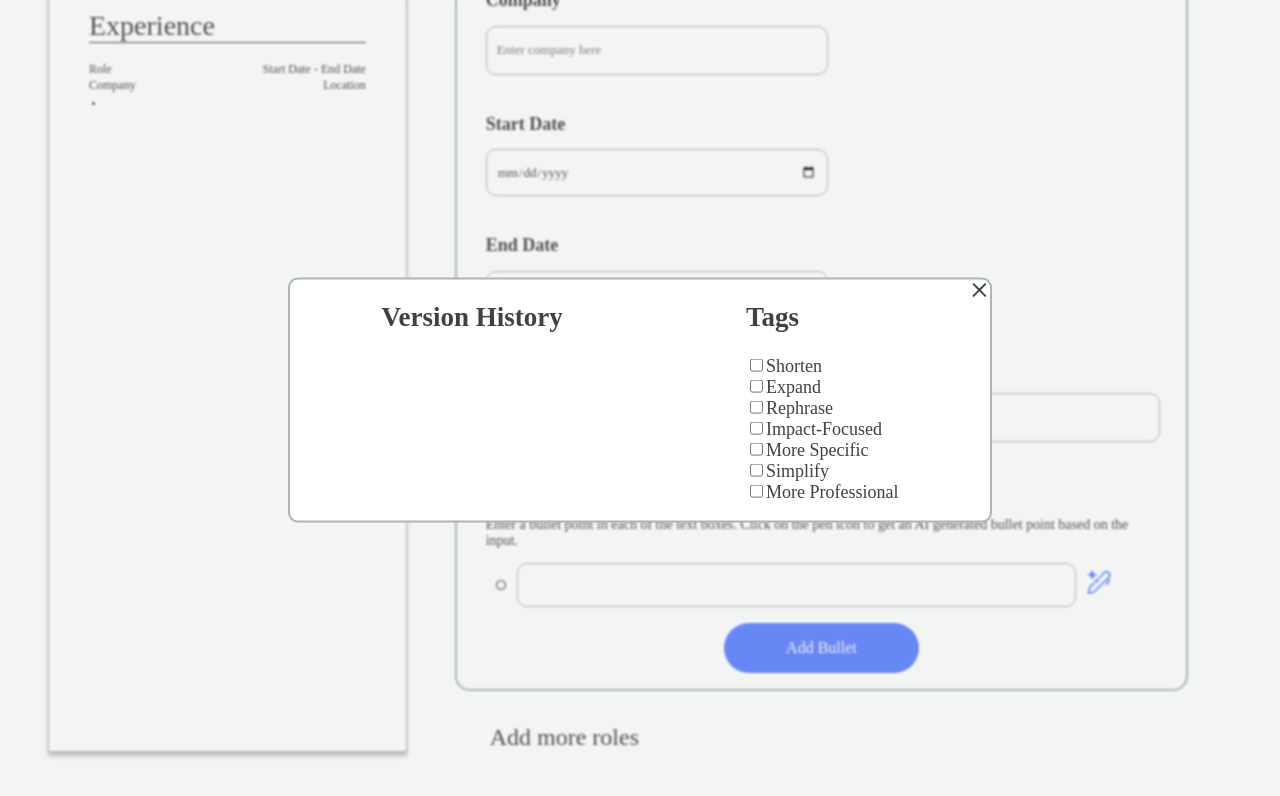
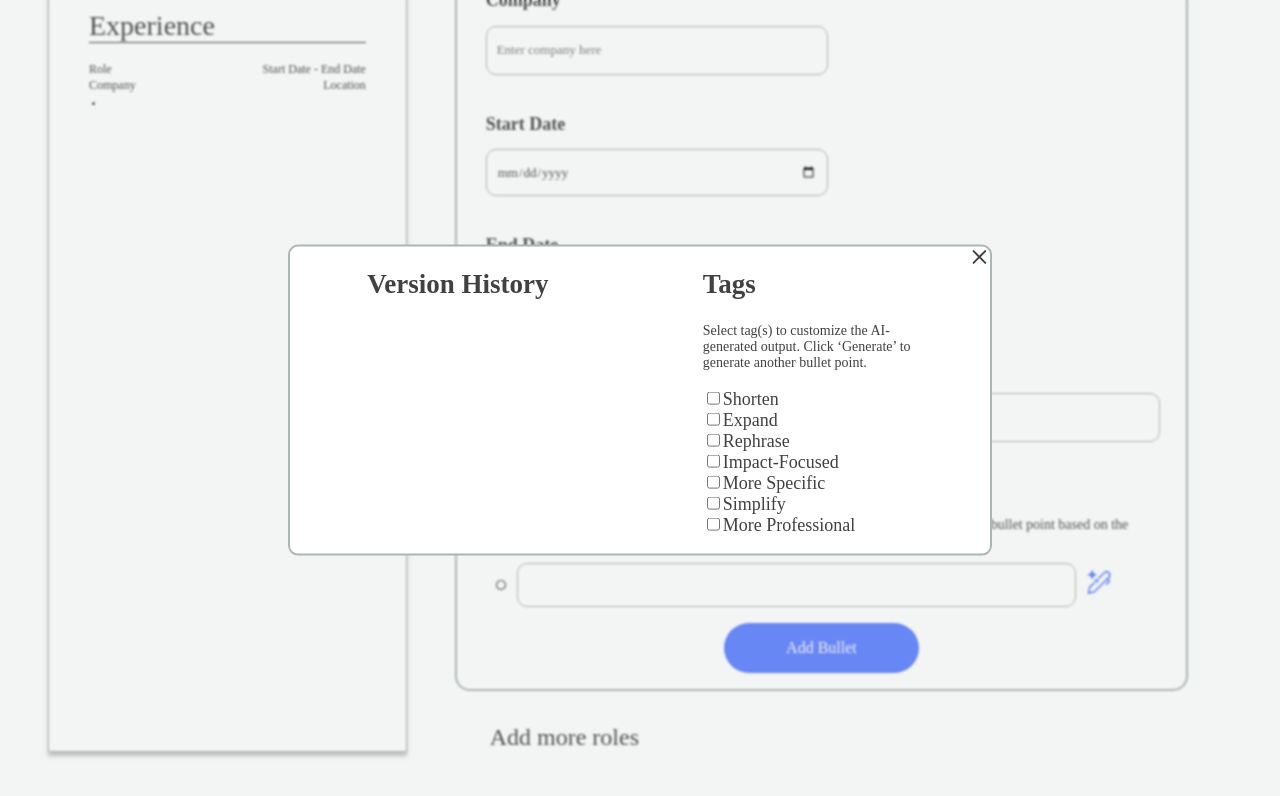
Before and after one commit to dorothyle/resume-generator, a React (Vite) app: page / in a window 1280 px wide. Both pictures are taken after a click on the icon 1098 px from the left and 848 px from the top of the page. Shown: the part 266-1062 px from the top of the page. Built offline with nearby package versions, Linux system fonts and the light colour scheme; some icons are missing; a web font is replaced by a local one.

Commit message:
show version history as list and add instructions under tag

```diff
--- a/src/Bullet.jsx
+++ b/src/Bullet.jsx
@@ -50,7 +50,7 @@ const Bullet = ({ experienceIndex, bulletIndex, experienceList, setExperienceLis
           ></Icon>
         </span>
       </div>
-      <VersionHistoryPopup appear={ appear } setAppear={ setAppear } />
+      <VersionHistoryPopup appear={appear} setAppear={setAppear} experienceList={experienceList} experienceIndex={experienceIndex} bulletIndex={bulletIndex}/>
     </div>
   );
 };
--- a/src/VersionHistoryPopup.jsx
+++ b/src/VersionHistoryPopup.jsx
@@ -2,7 +2,7 @@ import React, { useState } from "react";
 import { Icon } from "@iconify/react";
 import style from "./VersionHistoryPopup.module.css";
 
-const VersionHistoryPopup = ({ appear, setAppear }) => {
+const VersionHistoryPopup = ({ appear, setAppear, experienceList, experienceIndex, bulletIndex }) => {
     const xIcon = "ph:x-bold";
     const [tags, setTags] = useState(["Shorten", "Expand", "Rephrase", "Impact-Focused", "More Specific", "Simplify", "More Professional"]);
 
@@ -22,6 +22,15 @@ const VersionHistoryPopup = ({ appear, setAppear }) => {
                 ></Icon>
                 <div>
                     <h1>Version History</h1>
+                    <ul>
+                        {experienceList[experienceIndex].bulletPoints[bulletIndex].versionHistory.map((version, index) => {
+                            return (
+                                <li key={index}>
+                                    <p>{version}</p>
+                                </li>
+                            )
+                        })}
+                    </ul>
                     {/* Past versions go here */}
                     {/* <VersionHistoryBullet isSelected={true} />
                     <VersionHistoryBullet isSelected={false} /> */}
@@ -29,6 +38,7 @@ const VersionHistoryPopup = ({ appear, setAppear }) => {
 
                 <div className={style.tagsContainer}>
                     <h1>Tags</h1>
+                    <p>Select tag(s) to customize the AI-generated output. Click ‘Generate’ to generate another bullet point.</p>
                     <ul>
                         {tags.map((tag, index) => {
                             return (
--- a/src/VersionHistoryPopup.module.css
+++ b/src/VersionHistoryPopup.module.css
@@ -41,6 +41,10 @@
     cursor: pointer;
 }
 
+.tagsContainer {
+    width: 30%;
+}
+
 .tagsContainer ul {
     list-style-type: none;
     padding: 0px;
```
